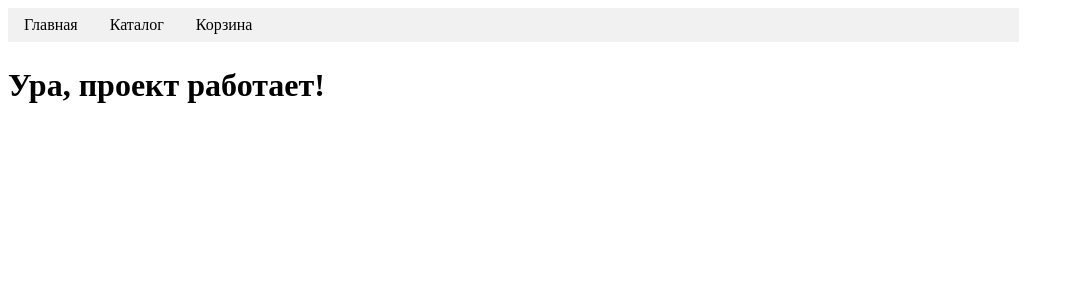
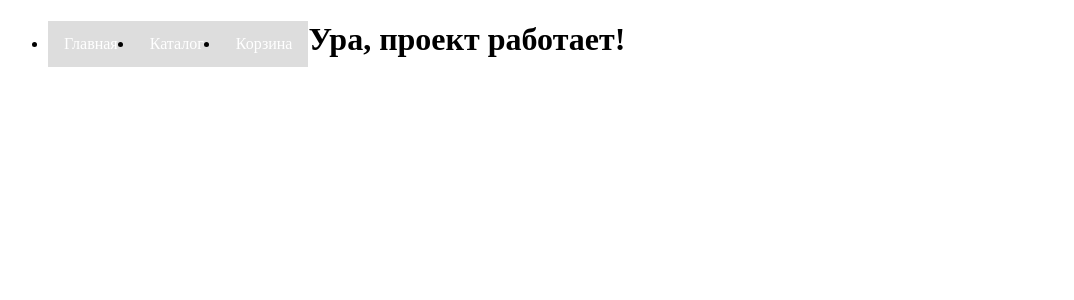
Before and after one commit to ObukhovVladislav/mysait-django, a Django app: page / in a window 1280 px wide. Shown: the top 300 px of the page, without its empty margins (0-1074 px from the left). Run offline with Django 3.2, Linux system fonts and the light colour scheme.

Commit message:
mysait-django

```diff
--- a/myproject/myapp/templates/myapp/base.html
+++ b/myproject/myapp/templates/myapp/base.html
@@ -20,6 +20,7 @@
         </li>
         <li>
             <a href="/basket/">Корзина</a>
+<div></div>
         </li>
     </ul>
 </div>
--- a/myproject/static/css/main.css
+++ b/myproject/static/css/main.css
@@ -1,24 +1,34 @@
-ul {
-    list-style-type: none;
-    margin: 0;
-    padding: 0;
-    width: 80%;
-    background-color: #f1f1f1;
-    display: inline-block;
+li {
+  float: left;
 }
 
-li{
+a {
+  display: block;
+  padding: 8px;
+  background-color: #dddddd;
+}
 
-    float: left
+ul {
+  background-color: #dddddd;
+
 }
-li a{
-    display:block;
-    color:#000;
-    padding: 8px 16px;
-    text-decoration: none;
+il {
+  list-style-type: none;
+  margin: 0;
+  padding: 0;
+  overflow: hidden;
+  background-color: #333;
 }
-li a:hover{
-    background-color:#555;
-    color: white;
-    transition: 0.3s;
+
+li a {
+  display: block;
+  color: white;
+  text-align: center;
+  padding: 14px 16px;
+  text-decoration: none;
 }
+
+li a:hover {
+  background-color: #111;
+  transition: 0.3s;
+}
```
